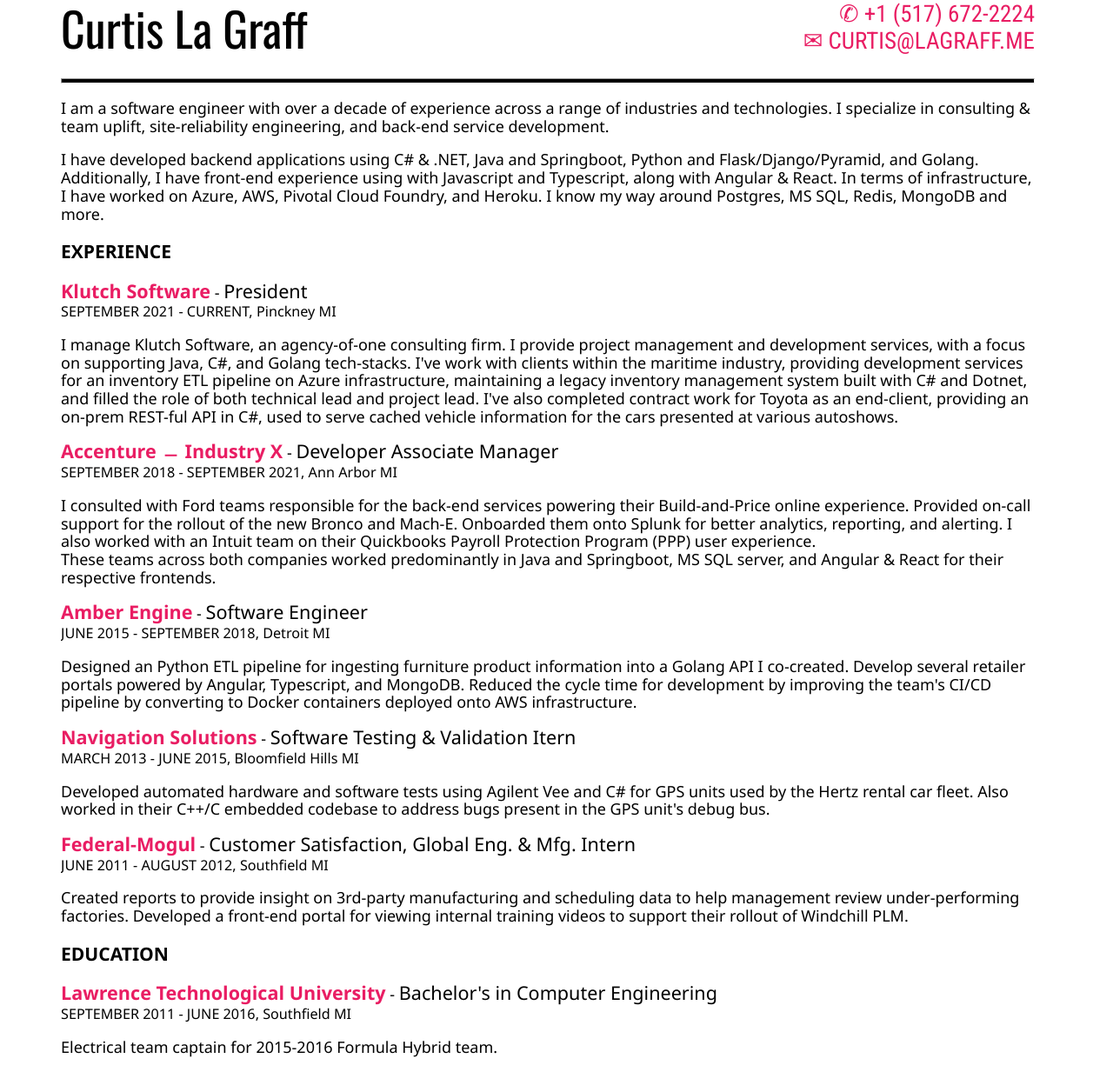
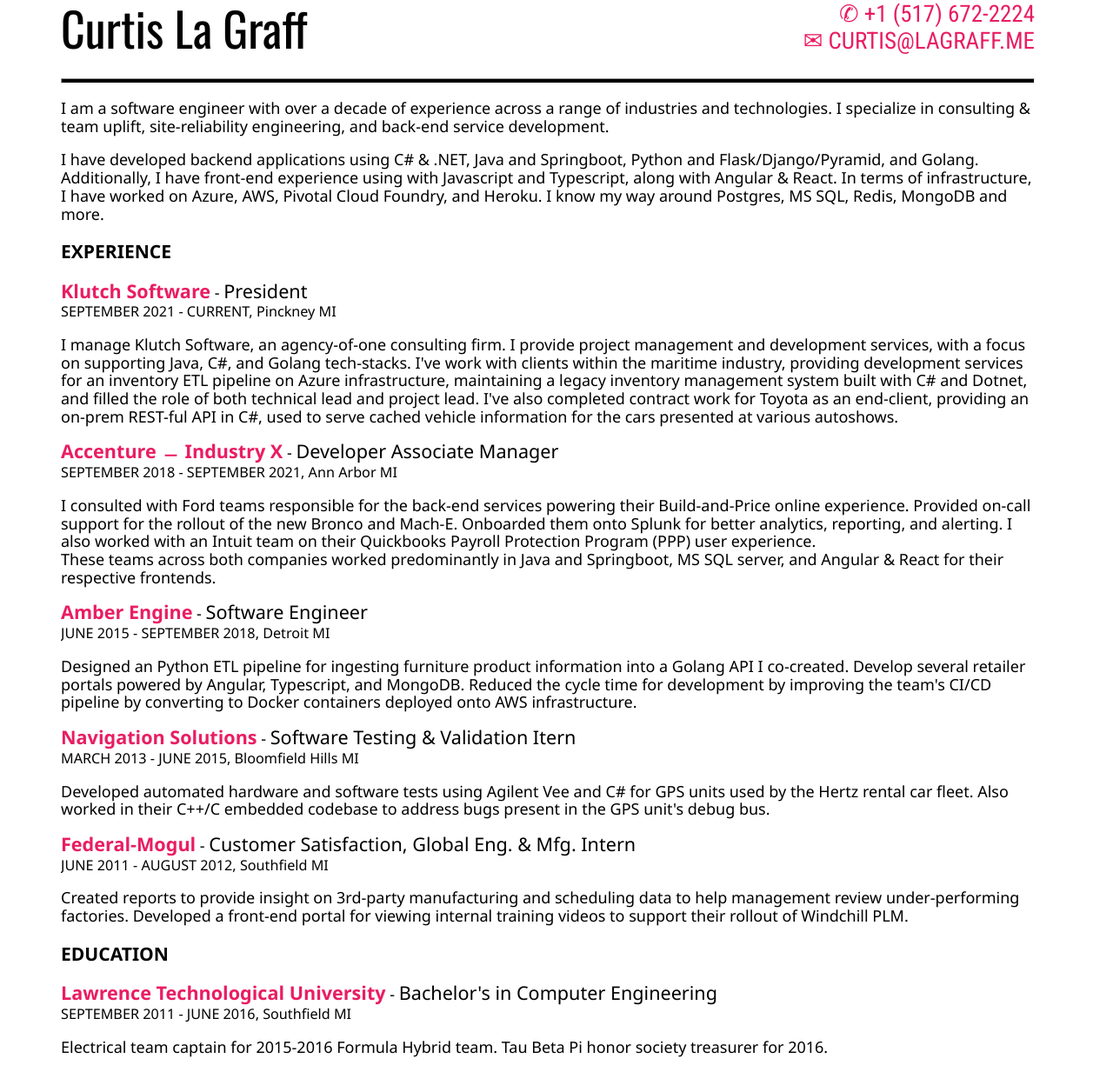
Before and after one commit to clagraff/clagraff.github.io, a Jekyll site: the page built from index.html, in a window 1280 px wide. Shown: the whole page at 87% size. Built offline with Jekyll 4.4.1, drawn with Linux system fonts in a browser that asks for light colours.

Commit message:
Update index.html

```diff
--- a/index.html
+++ b/index.html
@@ -67,6 +67,6 @@
   <span class="company">Lawrence Technological University</span> - <span class="position">Bachelor's in Computer Engineering</span><br/>
   <span class="duration">SEPTEMBER 2011 - JUNE 2016, Southfield MI</span><br/>
   <p>
-    Electrical team captain for 2015-2016 Formula Hybrid team.
+    Electrical team captain for 2015-2016 Formula Hybrid team. Tau Beta Pi honor society treasurer for 2016.
   </p>
 </p>
```
